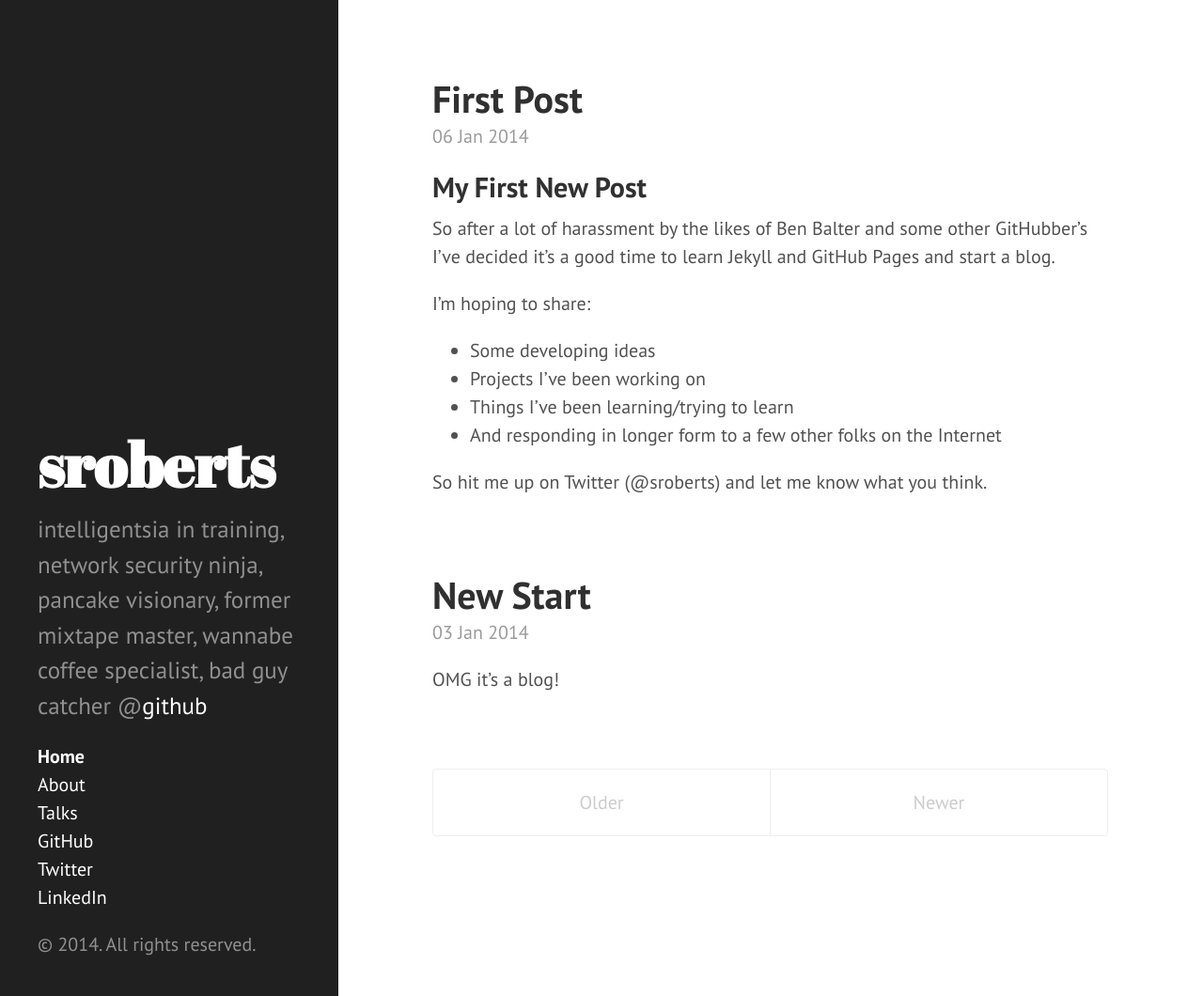
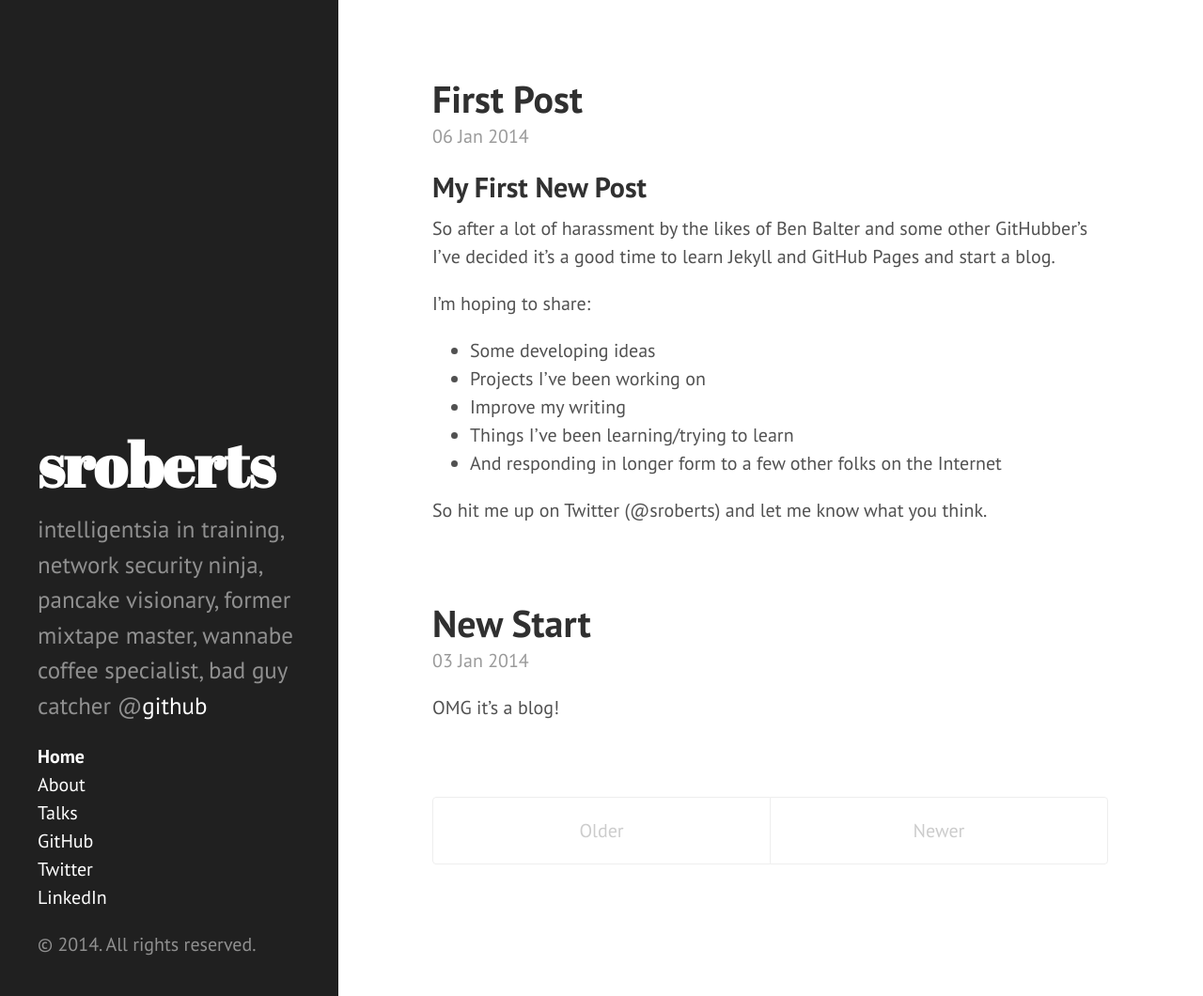
Before and after one commit to sroberts/sroberts.github.io, a Jekyll site: the page built from index.html, in a window 1280 px wide and 1060 px high. Shown: the whole window at 94% size. Built offline with Jekyll 4.4.1, drawn with Linux system fonts in a browser that asks for light colours; Markdown is read by kramdown in place of the engine named in the settings; the list of posts is cut into pages by our own code.

Commit message:
added line about improving reading

```diff
--- a/_posts/2014-01-06-first-post.md
+++ b/_posts/2014-01-06-first-post.md
@@ -4,6 +4,7 @@ So after a lot of harassment by the likes of Ben Balter and some other GitHubber
 I'm hoping to share:
 * Some developing ideas
 * Projects I've been working on
+* Improve my writing
 * Things I've been learning/trying to learn
 * And responding in longer form to a few other folks on the Internet
 
```
